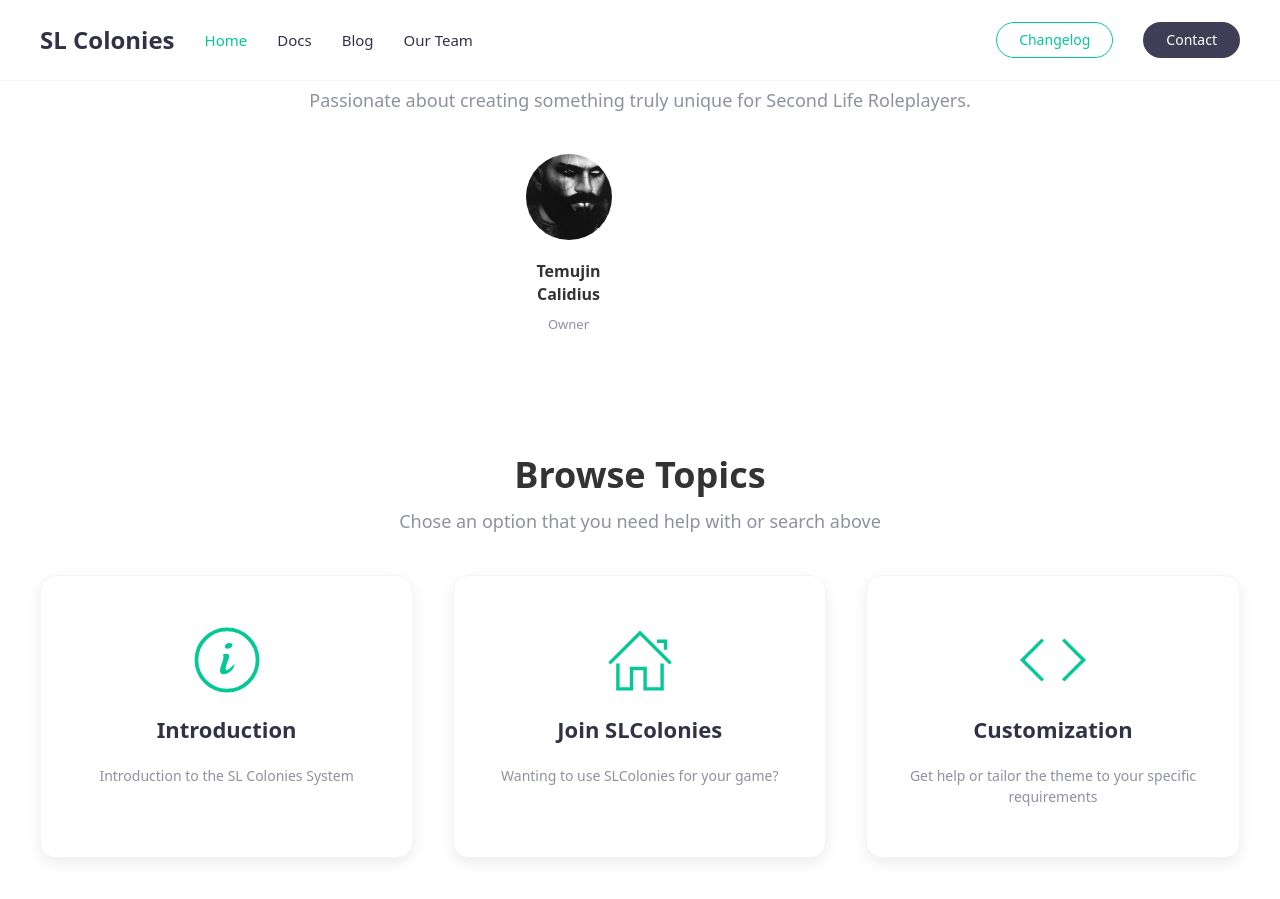
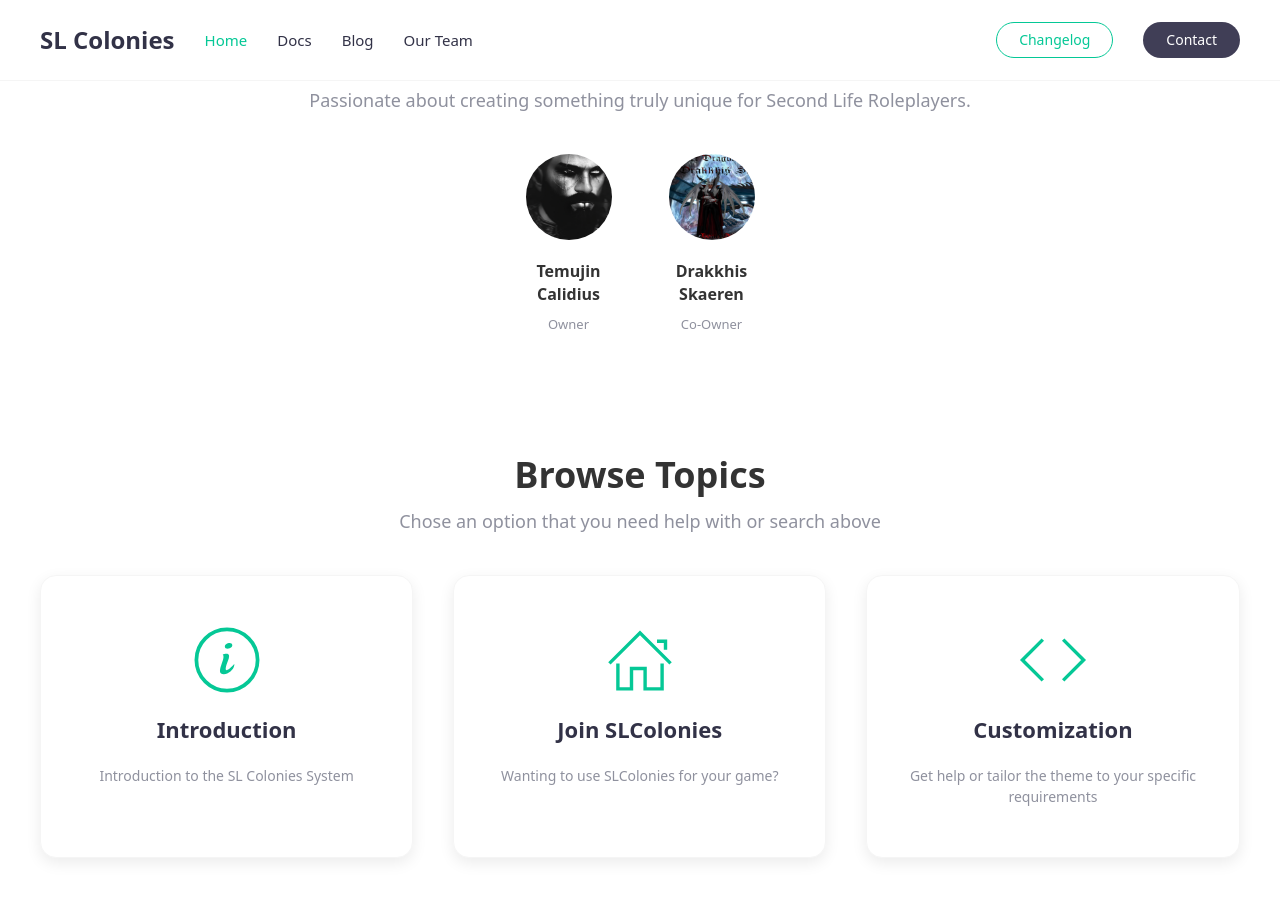
Before and after one commit to SLColonies/Public, a Jekyll site: the page built from index.md, in a window 1280 px wide and 900 px high, scrolled down 620 px. Built offline with Jekyll 4.4.1, drawn with Linux system fonts in a browser that asks for light colours.

Commit message:
Add files via upload

```diff
--- a/index.md
+++ b/index.md
@@ -7,7 +7,7 @@
     image: clearlogo.png
     search: true
 ---
-{% include team.html authors="temujin, drakkhi" title="Our Team" subtitle="Passionate about creating something truly unique for Second Life Roleplayers." %}
+{% include team.html authors="temujin, drakkhis" title="Our Team" subtitle="Passionate about creating something truly unique for Second Life Roleplayers." %}
 
 {% include boxes.html columns="3" title="Browse Topics" subtitle="Chose an option that you need help with or search above" %}
 
```
